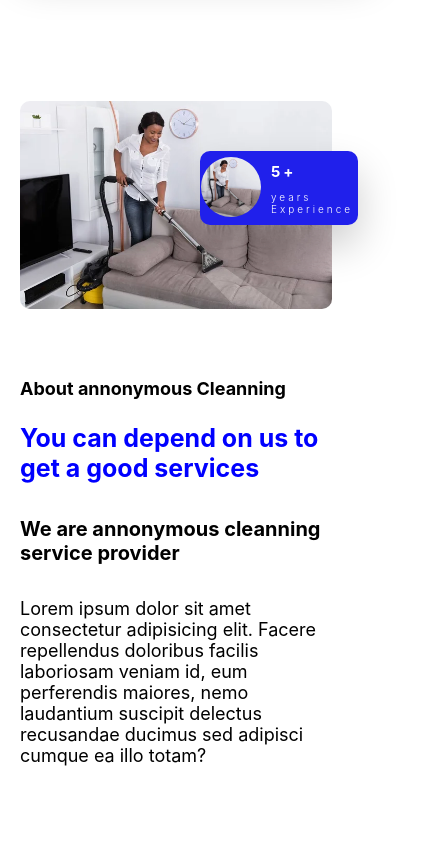
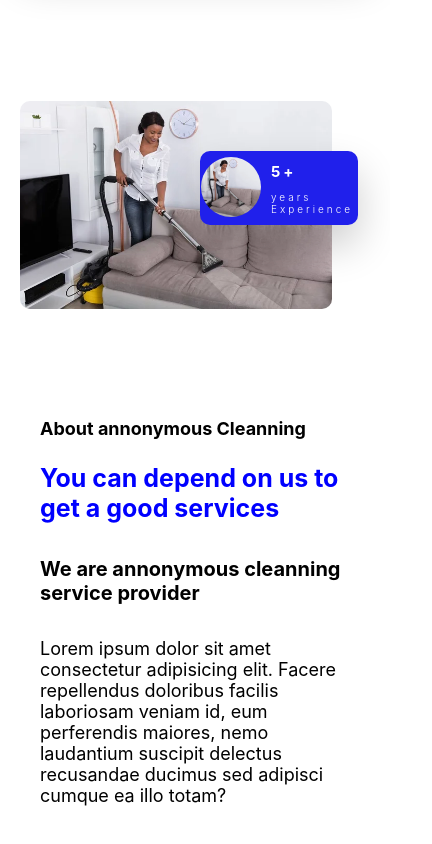
Before and after one commit to Alexkimathi/cleaning-services, a React (Create React App) app: page / in a window 390 px wide. Shown: the part 855-1699 px from the top of the page, 432 px wide, since content can reach past the window. Before the commit the page ends 1641 px from the top, so only its background shows below. Built offline with nearby package versions, Linux system fonts and the light colour scheme.

Commit message:
first commit

```diff
--- a/src/Components/About/about.css
+++ b/src/Components/About/about.css
@@ -131,6 +131,7 @@
 
  .about-details{
   margin: 2rem;
+  padding: 2rem;
   width: 100%;
 }
 
```
